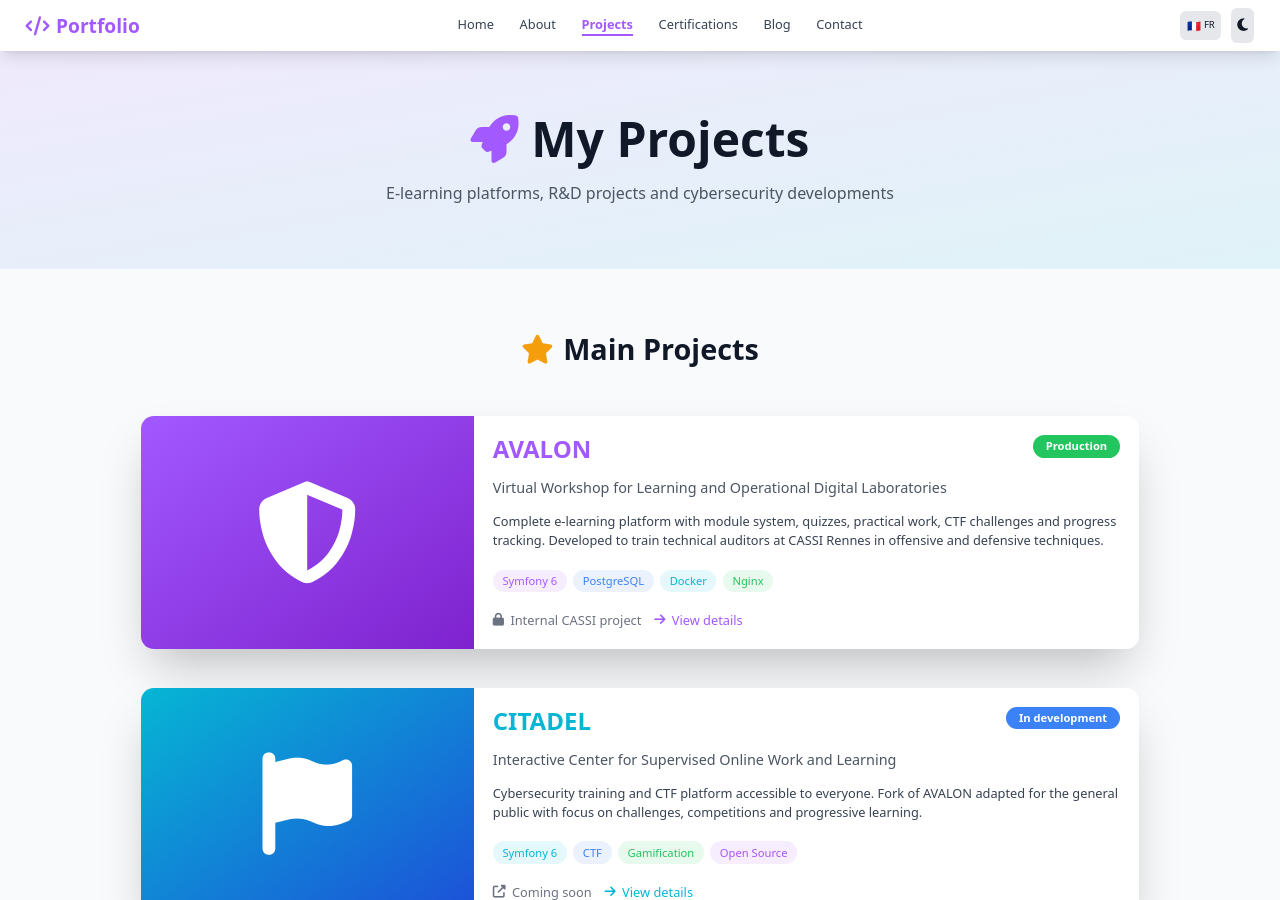
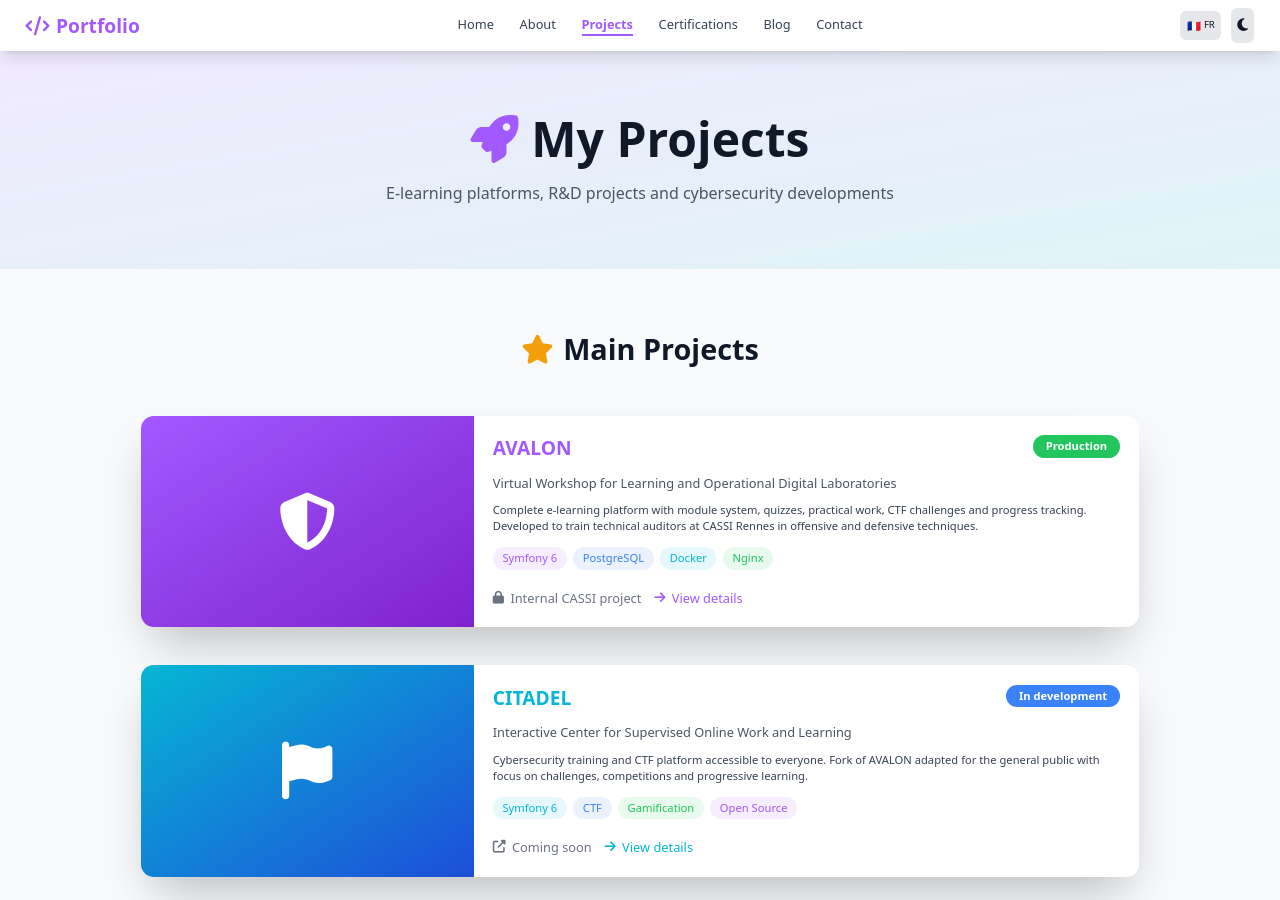
Before and after one commit to Ventaryss/Portfolio, a Jekyll site: the page built from en/pages/projects.html, in a window 1280 px wide and 900 px high. Built offline with Jekyll 4.4.1, drawn with Linux system fonts in a browser that asks for light colours; nearby versions of some CDN libraries.

Commit message:
Modification affichage projets/blog

```diff
--- a/en/pages/projects.html
+++ b/en/pages/projects.html
@@ -28,18 +28,18 @@ lang: en
             <!-- AVALON -->
             <a href="{{ site.baseurl }}/en/projects/avalon/" class="block bg-white dark:bg-dark-navbar rounded-2xl shadow-2xl overflow-hidden hover:shadow-3xl transition-all duration-300 hover:scale-[1.02]">
                 <div class="md:flex">
-                    <div class="md:w-1/3 bg-gradient-to-br from-portfolio-violet to-purple-700 flex items-center justify-center p-12">
-                        <i class="fas fa-shield-alt text-white text-9xl"></i>
+                    <div class="md:w-1/3 bg-gradient-to-br from-portfolio-violet to-purple-700 flex items-center justify-center p-8">
+                        <i class="fas fa-shield-alt text-white text-7xl"></i>
                     </div>
                     <div class="md:w-2/3 p-6">
                         <div class="flex justify-between items-start mb-4">
-                            <h3 class="text-3xl font-bold text-portfolio-violet">AVALON</h3>
+                            <h3 class="text-2xl font-bold text-portfolio-violet">AVALON</h3>
                             <span class="px-4 py-1 bg-green-500 text-white rounded-full text-sm font-semibold">Production</span>
                         </div>
-                        <p class="text-gray-600 dark:text-gray-400 mb-4 text-lg">
+                        <p class="text-gray-600 dark:text-gray-400 mb-3 text-base">
                             Virtual Workshop for Learning and Operational Digital Laboratories
                         </p>
-                        <p class="text-gray-700 dark:text-gray-300 mb-6">
+                        <p class="text-gray-700 dark:text-gray-300 mb-4 text-sm">
                             Complete e-learning platform with module system, quizzes, practical work, CTF challenges and progress tracking.
                             Developed to train technical auditors at CASSI Rennes in offensive and defensive techniques.
                         </p>
@@ -64,18 +64,18 @@ lang: en
             <!-- CITADEL -->
             <a href="{{ site.baseurl }}/en/projects/citadel/" class="block bg-white dark:bg-dark-navbar rounded-2xl shadow-2xl overflow-hidden hover:shadow-3xl transition-all duration-300 hover:scale-[1.02]">
                 <div class="md:flex">
-                    <div class="md:w-1/3 bg-gradient-to-br from-cyan-500 to-blue-700 flex items-center justify-center p-12">
-                        <i class="fas fa-flag text-white text-9xl"></i>
+                    <div class="md:w-1/3 bg-gradient-to-br from-cyan-500 to-blue-700 flex items-center justify-center p-8">
+                        <i class="fas fa-flag text-white text-7xl"></i>
                     </div>
                     <div class="md:w-2/3 p-6">
                         <div class="flex justify-between items-start mb-4">
-                            <h3 class="text-3xl font-bold text-cyan-500">CITADEL</h3>
+                            <h3 class="text-2xl font-bold text-cyan-500">CITADEL</h3>
                             <span class="px-4 py-1 bg-blue-500 text-white rounded-full text-sm font-semibold">In development</span>
                         </div>
-                        <p class="text-gray-600 dark:text-gray-400 mb-4 text-lg">
+                        <p class="text-gray-600 dark:text-gray-400 mb-3 text-base">
                             Interactive Center for Supervised Online Work and Learning
                         </p>
-                        <p class="text-gray-700 dark:text-gray-300 mb-6">
+                        <p class="text-gray-700 dark:text-gray-300 mb-4 text-sm">
                             Cybersecurity training and CTF platform accessible to everyone. Fork of AVALON adapted for
                             the general public with focus on challenges, competitions and progressive learning.
                         </p>
@@ -110,12 +110,12 @@ lang: en
         <div class="grid md:grid-cols-2 lg:grid-cols-3 gap-8">
             <!-- Project 1 -->
             <a href="{{ site.baseurl }}/en/projects/ddf/" class="block bg-white dark:bg-dark-main rounded-xl shadow-lg hover:shadow-2xl transition-all duration-300 overflow-hidden">
-                <div class="bg-gradient-to-r from-red-500 to-orange-600 h-40 flex items-center justify-center">
-                    <i class="fas fa-helicopter text-white text-5xl"></i>
+                <div class="bg-gradient-to-r from-red-500 to-orange-600 h-32 flex items-center justify-center">
+                    <i class="fas fa-helicopter text-white text-4xl"></i>
                 </div>
                 <div class="p-6">
-                    <h3 class="text-2xl font-bold mb-2 text-red-500">DDF - Iron Drone</h3>
-                    <p class="text-gray-600 dark:text-gray-400 mb-4">
+                    <h3 class="text-xl font-bold mb-2 text-red-500">DDF - Iron Drone</h3>
+                    <p class="text-gray-600 dark:text-gray-400 mb-3 text-sm">
                         2-year ESNA project: anti-drone detection and countermeasure system inspired by Israel's Iron Dome. Automatic detection, tracking and neutralization.
                     </p>
                     <div class="flex flex-wrap gap-2 mb-4">
```
Also changed, not shown: fr/pages/projects.html (+14 -14 lines).
